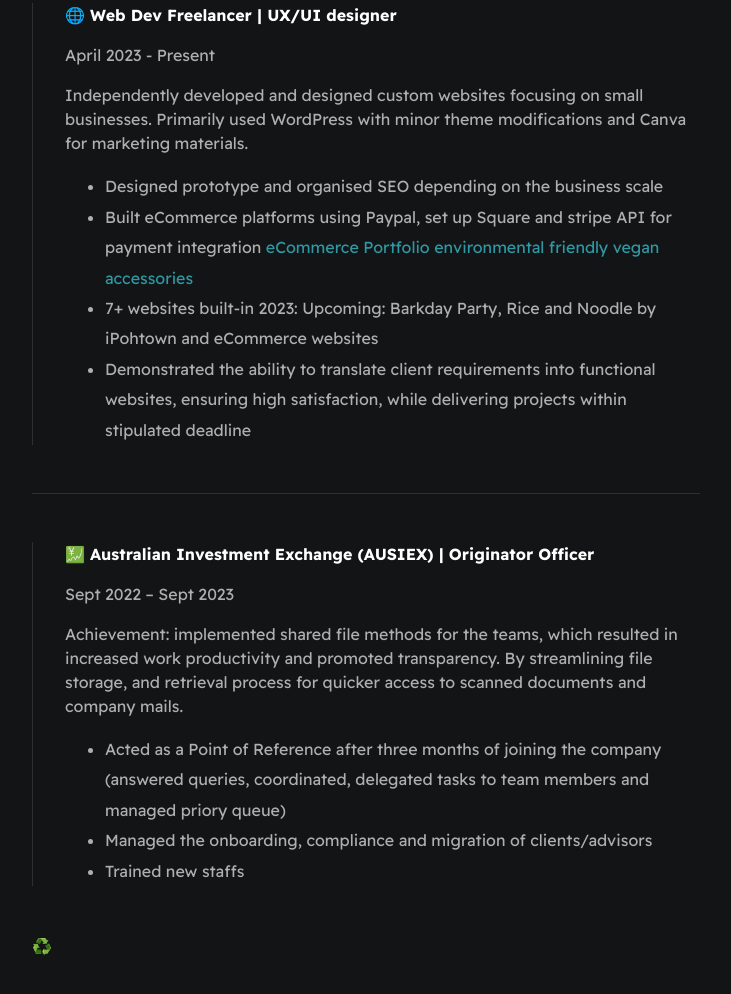
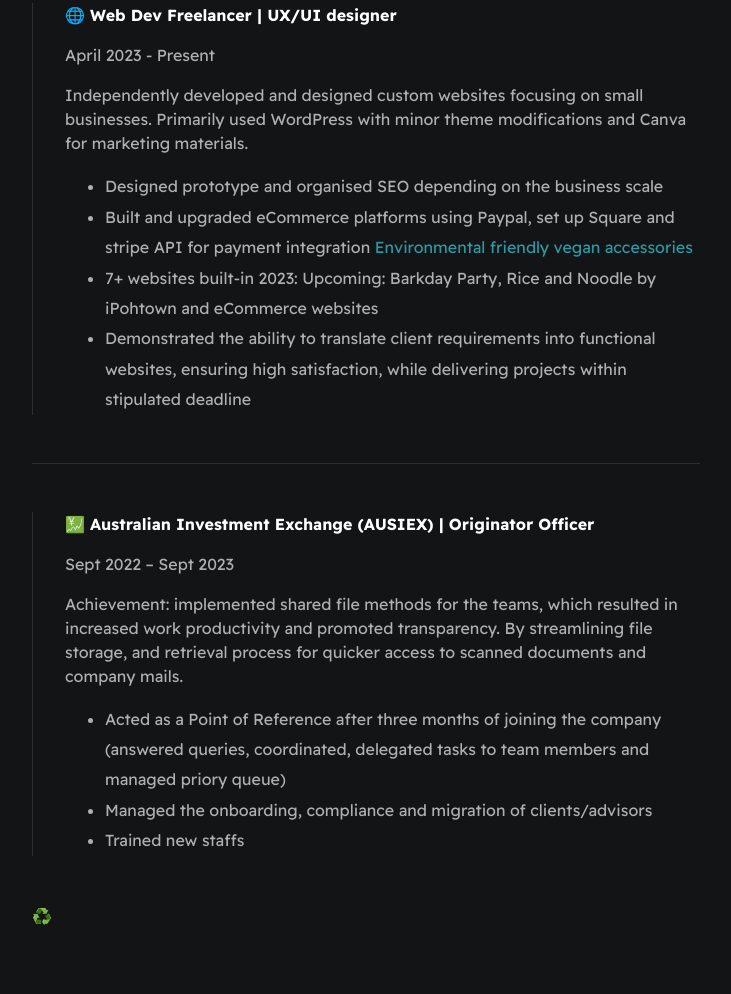
Before and after one commit to NatMiji/Resume, a plain HTML site: page index.html in a window 1280 px wide. Shown: the part 1401-2395 px from the top of the page, without its empty margins (274-1005 px from the left). After the commit the page ends 2369 px from the top, so only its background shows below. Drawn offline with Linux system fonts and the light colour scheme.

Commit message:
Update index.html

```diff
--- a/index.html
+++ b/index.html
@@ -75,7 +75,7 @@
                     <p>Independently developed and designed custom websites focusing on small businesses. Primarily used WordPress with minor theme modifications and Canva for marketing materials.</p>
                     <ul>
                         <li>Designed prototype and organised SEO depending on the business scale</li>
-                        <li>Built eCommerce platforms using Paypal, set up Square and stripe API for payment integration<a href="https://bytheseaco.com/" target="_blank"> eCommerce Portfolio environmental friendly vegan accessories </a></li>
+                        <li>Built and upgraded eCommerce platforms using Paypal, set up Square and stripe API for payment integration <a href="https://bytheseaco.com/" target="_blank"> Environmental friendly vegan accessories </a></li>
                         <li>7+ websites built-in 2023: Upcoming: Barkday Party, Rice and Noodle by iPohtown and eCommerce websites</li>
                         <li>Demonstrated the ability to translate client requirements into functional websites, ensuring high satisfaction, while delivering projects within stipulated deadline</li>
                     </ul>
```
